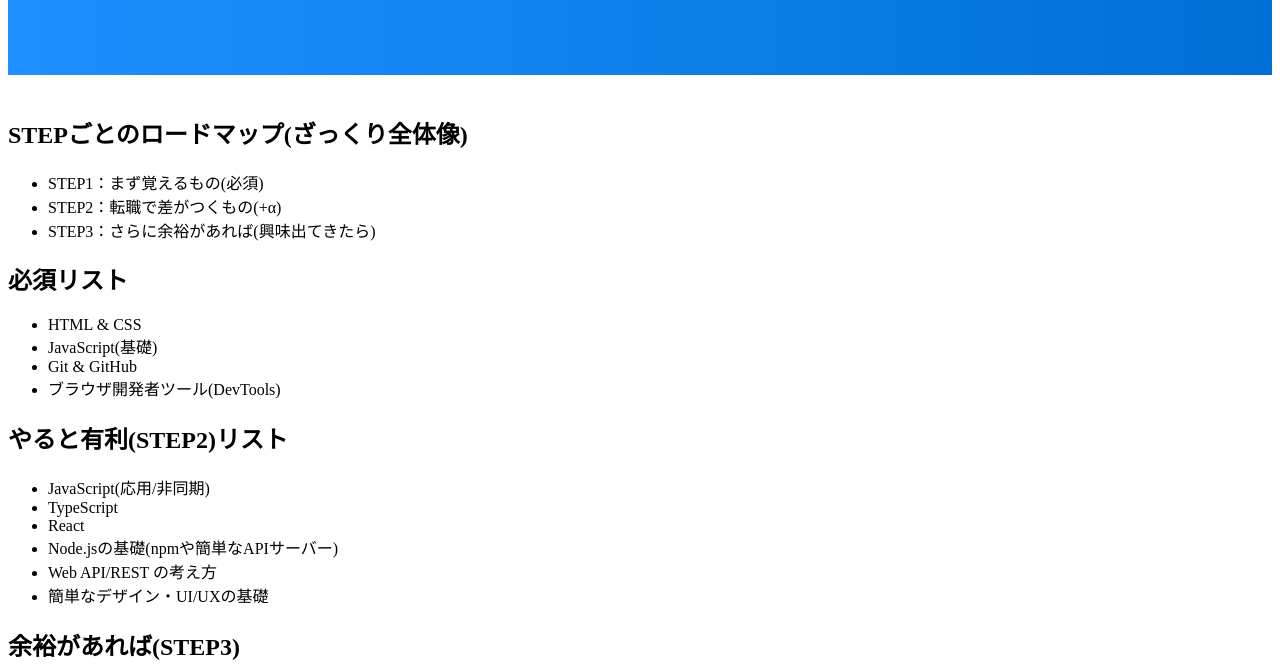
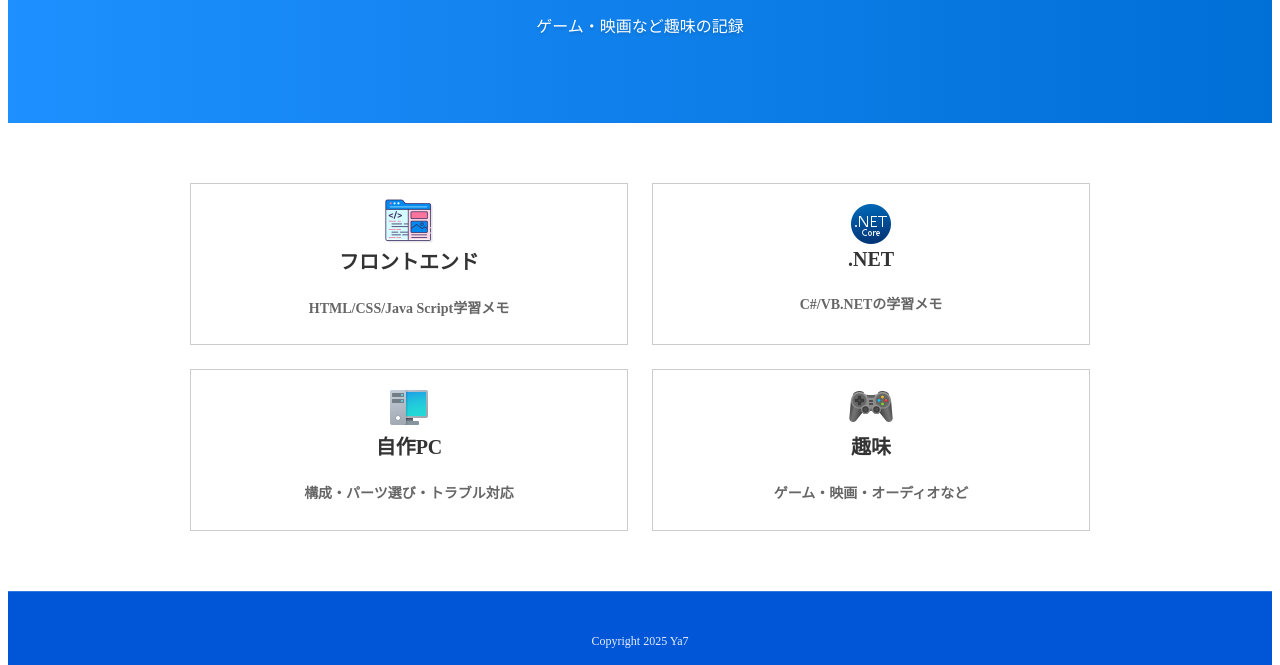
Before and after one commit to ya7yuki/HTML-CSS, a plain HTML site: page index.html in a window 1280 px wide. Shown: the part 396-1061 px from the top of the page. Drawn offline with Linux system fonts and the light colour scheme.

Commit message:
メインページを構成を変更して再作成

```diff
--- a/assets/css/style.css
+++ b/assets/css/style.css
@@ -100,11 +100,42 @@ footer .image-github {
     background-color: rgba(0, 0, 0, 0.65);
 }
 
-/* body {
-    background-color: white;
+.top-menu {
+    display: grid;
+    grid-template-columns: 1fr 1fr;
+    gap: 24px;
+    max-width: 900px;
+    margin: 60px auto;
+    padding: 0 20px;
 }
 
-h1 {
-    color: cyan;
-    font-size: 100px;
-} */
+.menu-card {
+    display: flex;
+    flex-direction: column;
+    align-items: center;
+    text-align: center;
+    justify-content: center;
+    height: 160px;
+    border: 1px solid #ccc;
+    text-decoration: none;
+    color: #333;
+    font-size: 20px;
+    font-weight: bold;
+}
+
+.menu-card-title {
+    font-size: 20px;
+    font-weight: bold;
+    margin-bottom: 8px;
+}
+
+.menu-card-summary {
+    font-size: 14px;
+    color: #666;
+}
+
+.menu-card-image:hover {
+    -webkit-transform: translateY(-5px);
+    -ms-transform: translateY(-5px);
+    transform: translateY(-5px);
+}
--- a/components/footer.html
+++ b/components/footer.html
@@ -1,13 +1,13 @@
 <!-- 共通フッター用HTML -->
 <footer>
     <section class="footer-section">
-        <p class="copyright">Copyright 2025 Ya7</p>
-        <p class="footer-message">※非公式ガイドです</p>
+        <p class="footer-p">Copyright 2025 Ya7</p>
         <div class="footer-links">
             <a class="github-link" href="https://github.com/ya7yuki/HTML-CSS.git" target="_blank" rel="noopener">
                 <img src="./image/github-mark-white.png" class="image-github">
                 GitHub(ya7yuki)
             </a>
         </div>
+        <p class="footer-p">※非公式です。</p>
     </section>
 </footer>
--- a/components/header.html
+++ b/components/header.html
@@ -1,7 +1,10 @@
 <!-- 共通ヘッダー用HTML -->
 <header>
         <section class="header-section">
-                <h1 class="header-title"><b>フロントエンジニアの学習ロードマップ</b></h1>
-                <p class="header-p">未経験からフロントエンドを目指す人向けの学習ガイドです。</p>
+                <h1 class="header-title"><b>ヤシチの技術ノートと趣味ログ</b></h1>
+                <p class="header-p">IT/自作PC/ゲーム・映画の記録置き場</p>
+                <p>IT技術ノート</p>
+                <p>自作PCの記録</p>
+                <p>ゲーム・映画など趣味の記録</p>
         </section>
 </header>
--- a/index.html
+++ b/index.html
@@ -2,8 +2,8 @@
 <html lang="ja">
     <head>
         <meta charset="UTF-8">
-        <title>ロードマップ</title>
-        <meta name="description" content="プログラミング未経験者がフロントエンドエンジニアになるために必要な情報を提供するWEBページ">
+        <title>ヤシチの技術ノートと趣味ログ</title>
+        <meta name="description" content="IT/自作PC/ゲーム・映画の記録置き場">
         <link rel="stylesheet" href="./assets/css/style.css">
         <script src="./assets/javascript/include.js"></script>
         <script src="./assets/javascript/backToTop.js"></script>
@@ -13,42 +13,36 @@
         <!-- 共通ヘッダー -->
         <div data-include="./components/header.html"></div>
         <main>
-            <section>
-                <h2>STEPごとのロードマップ(ざっくり全体像)</h2>
-                <ul>
-                    <li>STEP1：まず覚えるもの(必須)</li>
-                    <li>STEP2：転職で差がつくもの(+α)</li>
-                    <lI>STEP3：さらに余裕があれば(興味出てきたら)</lI>
-                </ul>
-            </section>
-            <section>
-                <h2>必須リスト</h2>
-                <ul>
-                    <li>HTML & CSS</li>
-                    <li>JavaScript(基礎)</li>
-                    <li>Git & GitHub</li>
-                    <li>ブラウザ開発者ツール(DevTools)</li>
-                </ul>
-            </section>
-            <section>
-                <h2>やると有利(STEP2)リスト</h2>
-                <ul>
-                    <li>JavaScript(応用/非同期)</li>
-                    <li>TypeScript</li>
-                    <li>React</li>
-                    <li>Node.jsの基礎(npmや簡単なAPIサーバー)</li>
-                    <li>Web API/REST の考え方</li>
-                    <li>簡単なデザイン・UI/UXの基礎</li>
-                </ul>
-            </section>
-            <section>
-                <h2>余裕があれば(STEP3)</h2>
-                <ul>
-                    <li>テスト(Jestなど)</li>
-                    <li>パフォーマンス・アクセシビリティ</li>
-                    <li>Dockerなど周辺ツール</li>
-                </ul>
-            </section>
+            <div class="top-menu">
+                <a class="menu-card" href="./pages/frontend/index.html">
+                    <img class="menu-card-image" src="./image/icons8-front-end-50.png" alt="フロントエンド">
+                    <div class="menu-card-title">
+                        フロントエンド
+                    </div>
+                    <p class="menu-card-summary">HTML/CSS/Java Script学習メモ</p>
+                </a>
+                <a class="menu-card" href="./pages/dotnet/index.html">
+                    <img class="menu-card-image" src="./image/icons8-.net-framework-48.png" alt=".NET">
+                    <div class="menu-card-title">
+                        .NET
+                    </div>
+                    <p class="menu-card-summary">C#/VB.NETの学習メモ</p>
+                </a>
+                <a class="menu-card" href="./pages/pc/index.html">
+                    <img class="menu-card-image" src="./image/icons8-computer-48.png" alt="自作PC">
+                    <div class="menu-card-title">
+                        自作PC
+                    </div>
+                    <p class="menu-card-summary">構成・パーツ選び・トラブル対応</p>
+                </a>
+                <a class="menu-card" href="./pages/hoby/index.html">
+                    <img class="menu-card-image" src="./image/icons8-video-game-48.png" alt="趣味">
+                    <div class="menu-card-title">
+                        趣味
+                    </div>
+                    <p class="menu-card-summary">ゲーム・映画・オーディオなど</p>
+                </a>
+            </div>
         </main>
         <!-- 共通フッター -->
         <div data-include="./components/footer.html"></div>
```
Also changed, not shown: components/head.html (added, +6 -0 lines), pages/frontend/roadmap.html (added, +59 -0 lines), image/icons8-.net-framework-48.png (added), image/icons8-computer-48.png (added), image/icons8-front-end-50.png (added), image/icons8-video-game-48.png (added), pages/dotnet/index.html (added), pages/frontend/html/index.html (added), pages/frontend/index.html (added), pages/hoby/index.html (added), pages/pc/index.html (added).
